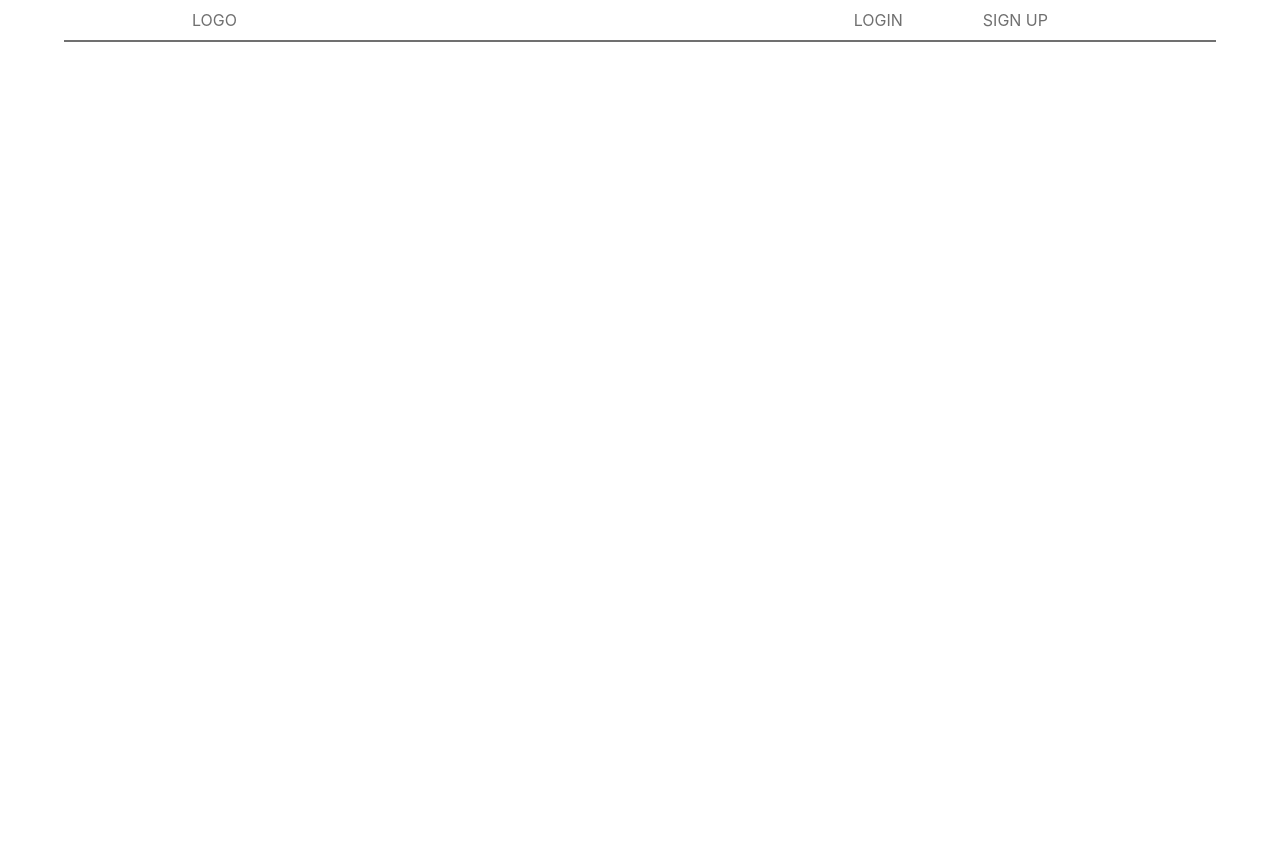
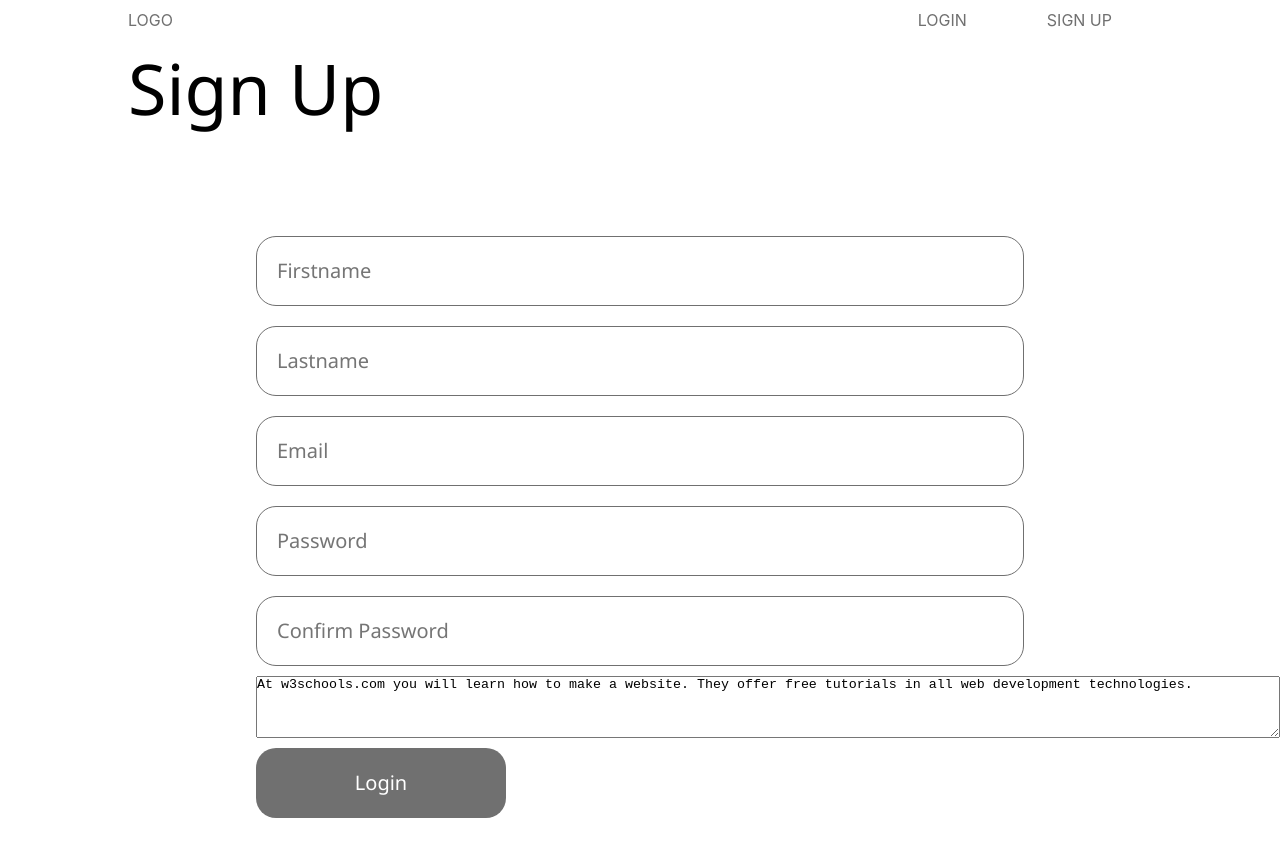
Before and after one commit to kiishi-0/Print-Order, a React (Create React App) app: page / in a window 1280 px wide. Shown: the top 856 px of the page. Before the commit the page ends 800 px from the top, so only its background shows below. Built offline with nearby package versions, Linux system fonts and the light colour scheme.

Commit message:
designed the login form cmponent, and started the signup form component, finished designing the two navs

```diff
--- a/package.json
+++ b/package.json
@@ -8,6 +8,7 @@
     "@testing-library/user-event": "^12.8.3",
     "react": "^17.0.2",
     "react-dom": "^17.0.2",
+    "react-router-dom": "^5.3.0",
     "react-scripts": "4.0.3",
     "web-vitals": "^1.1.2"
   },
--- a/src/App.js
+++ b/src/App.js
@@ -1,14 +1,20 @@
 import './App.css';
-import Nav1 from './Components/Nav1/Nav1';
-import Nav2 from './Components/Nav2/Nav2';
+import {BrowserRouter as Router, Route, Switch} from 'react-router-dom';
+import SignUpForm from './Components/SignUpForm/SignUpForm'
 
 function App() {
   return (
-    <div className="App">
-      <header>
-        <Nav1 ></Nav1>
-      </header>
-    </div>
+    <Router>
+      <div className="App">
+
+        <Switch >
+          <Route path="/">
+            <SignUpForm />
+          </Route>
+        </Switch>
+      </div>
+    </Router>
+
   );
 }
 
--- /dev/null
+++ b/src/Components/LoginForm/LoginForm.css
@@ -0,0 +1,58 @@
+header{
+    width: 100%;
+    display: flex;
+    flex-direction: column;
+    align-items: center;
+
+}
+.nav1{
+    border: 0;
+}
+.login-section section{
+    display: flex;
+    flex-direction: column;
+}
+.login-section section h1{
+    width: 100%;
+    font-weight: 100;
+    font-family: 'segoe ui', roboto, sans-serif;
+    font-size: 70px;
+    padding-left: 10%;
+}
+.login-section section form{
+    width: 100%;
+    font-weight: 100;
+    padding: 7% 0;
+    padding-left: 20%;
+    display: flex;
+    flex-direction: column;
+}
+.login-section section form input{
+    width: 75%;
+    height: 70px;
+    border: 1px solid #707070;
+    border-radius: 20px;
+    margin: 10px 0;
+    -webkit-transition: 0.25s;
+    transition: 0.25s;
+    outline: none;
+    padding: 10px 20px;
+    font-size: 20px;
+    font-family: Poppins, 'Segoe UI', Roboto, Tahoma, Geneva, Verdana, sans-serif;
+}
+.login-section section form input:focus{
+    border: 3px solid #555;
+}
+.login-section section form input[type="submit"]{
+    border: 0;
+    background-color: #707070;
+    color: #fff;
+    font-family: Poppins, 'Segoe UI', Roboto, sans-serif;
+    font-size: 20px;
+    width: 250px;
+    transition: background ease-in-out .25s;
+}
+.login-section section form input[type="submit"]:hover, .login-section section form input[type="submit"]:focus{
+    background-color: #8f8f8f;
+
+}
--- a/src/Components/Nav1/Nav1.css
+++ b/src/Components/Nav1/Nav1.css
@@ -5,14 +5,21 @@ a{
 nav{
     width: 90%;
     display: flex;
-    padding: 10px 10%;
+    padding: 10px 5%;
+    font-family: Poppins, -apple-system, BlinkMacSystemFont, 'Segoe UI', Roboto, Oxygen, Ubuntu, Cantarell, 'Open Sans', 'Helvetica Neue', sans-serif;
+
+}
+.nav1{
+    width: 90%;
+    display: flex;
+    padding: 10px 5%;
     font-family: Poppins, -apple-system, BlinkMacSystemFont, 'Segoe UI', Roboto, Oxygen, Ubuntu, Cantarell, 'Open Sans', 'Helvetica Neue', sans-serif;
     border-bottom: 2px solid #707070;
 }
-nav .logo{
+.nav1 .logo{
     flex: 10;
 }
-nav a:not(.logo){
+.nav1 a:not(.logo){
     text-decoration: none;
     padding: 10px 30px;
     margin: 0 10px;
--- a/src/Components/Nav1/Nav1.js
+++ b/src/Components/Nav1/Nav1.js
@@ -4,12 +4,12 @@ import "./Nav1.css"
 class Nav1 extends React.Component{
     render(){
         return(
-            <nav>
-            <a href="#" class="logo">LOGO</a>
-            <div class="burger-div">
-                <a href="#">LOGIN</a>
-                <a href="#">SIGN UP</a>
-            </div>
+            <nav class="nav1">
+                <a href="#" class="logo">LOGO</a>
+                <div class="burger-div">
+                    <a href="#">LOGIN</a>
+                    <a href="#">SIGN UP</a>
+                </div>
         </nav>
         )
     }
--- a/src/Components/Nav2/Nav2.js
+++ b/src/Components/Nav2/Nav2.js
@@ -0,0 +1,23 @@
+import React from 'react';
+import "./Nav2.css"
+import burger from '../../images/burger.svg'
+
+
+class Nav2 extends React.Component{
+    render(){
+        return (
+            <nav class="nav2">
+                <button class="burger">
+                    <img src={burger} alt="burger bars"/>
+                </button>
+                <div class="burger-div">
+                    <a href="#">HOME</a>
+                    <a href="#">ABOUT US</a>
+                    <a href="#">CONTACT US</a>
+                </div>
+            </nav>
+        )
+    }
+}
+
+export default Nav2
--- /dev/null
+++ b/src/Components/SignUpForm/SignUpForm.css
@@ -0,0 +1,58 @@
+header{
+    width: 100%;
+    display: flex;
+    flex-direction: column;
+    align-items: center;
+
+}
+.nav1{
+    border: 0;
+}
+.login-section section{
+    display: flex;
+    flex-direction: column;
+}
+.login-section section h1{
+    width: 100%;
+    font-weight: 100;
+    font-family: 'segoe ui', roboto, sans-serif;
+    font-size: 70px;
+    padding-left: 10%;
+}
+.login-section section form{
+    width: 100%;
+    font-weight: 100;
+    padding: 7% 0;
+    padding-left: 20%;
+    display: flex;
+    flex-direction: column;
+}
+.login-section section form input{
+    width: 75%;
+    height: 70px;
+    border: 1px solid #707070;
+    border-radius: 20px;
+    margin: 10px 0;
+    -webkit-transition: 0.25s;
+    transition: 0.25s;
+    outline: none;
+    padding: 10px 20px;
+    font-size: 20px;
+    font-family: Poppins, 'Segoe UI', Roboto, Tahoma, Geneva, Verdana, sans-serif;
+}
+.login-section section form input:focus{
+    border: 3px solid #555;
+}
+.login-section section form input[type="submit"]{
+    border: 0;
+    background-color: #707070;
+    color: #fff;
+    font-family: Poppins, 'Segoe UI', Roboto, sans-serif;
+    font-size: 20px;
+    width: 250px;
+    transition: background ease-in-out .25s;
+}
+.login-section section form input[type="submit"]:hover, .login-section section form input[type="submit"]:focus{
+    background-color: #8f8f8f;
+
+}
--- /dev/null
+++ b/src/Components/SignUpForm/SignUpForm.js
@@ -0,0 +1,32 @@
+import React from 'react';
+import Nav1 from '../Nav1/Nav1';
+import './SignUpForm.css';
+
+class SignUpForm extends React.Component{
+
+ render(){
+     return(
+         <main class="login-section">
+            <header>
+                <Nav1 />
+            </header>
+            <section>
+                <h1>Sign Up</h1>
+                <form method="#" action='#' autoComplete='on'>
+                    <input type="text" name='firstname' placeholder='Firstname'/>
+                    <input type="text" name='lastname'  placeholder='Lastname'/>
+                    <input type="email" name='email'  placeholder='Email'/>
+                    <input type="password" name='password'  placeholder='Password'/>
+                    <input type="password" name='confirm password'  placeholder='Confirm Password'/>
+                    <textarea name="w3review" rows="4" cols="50">
+                        At w3schools.com you will learn how to make a website. They offer free tutorials in all web development technologies.
+                    </textarea>
+                    <input type="submit" value="Login"/>
+                </form>
+            </section>
+         </main>
+     )
+ }
+}
+
+export default SignUpForm;
```
Also changed, not shown: src/Components/LoginForm/LoginForm.js (added, +26 -0 lines), src/Components/Nav2/Nav2.css (+22 -0 lines), src/images/burger.svg (added), 1 other file (tests, documents, lock files or other folders).
